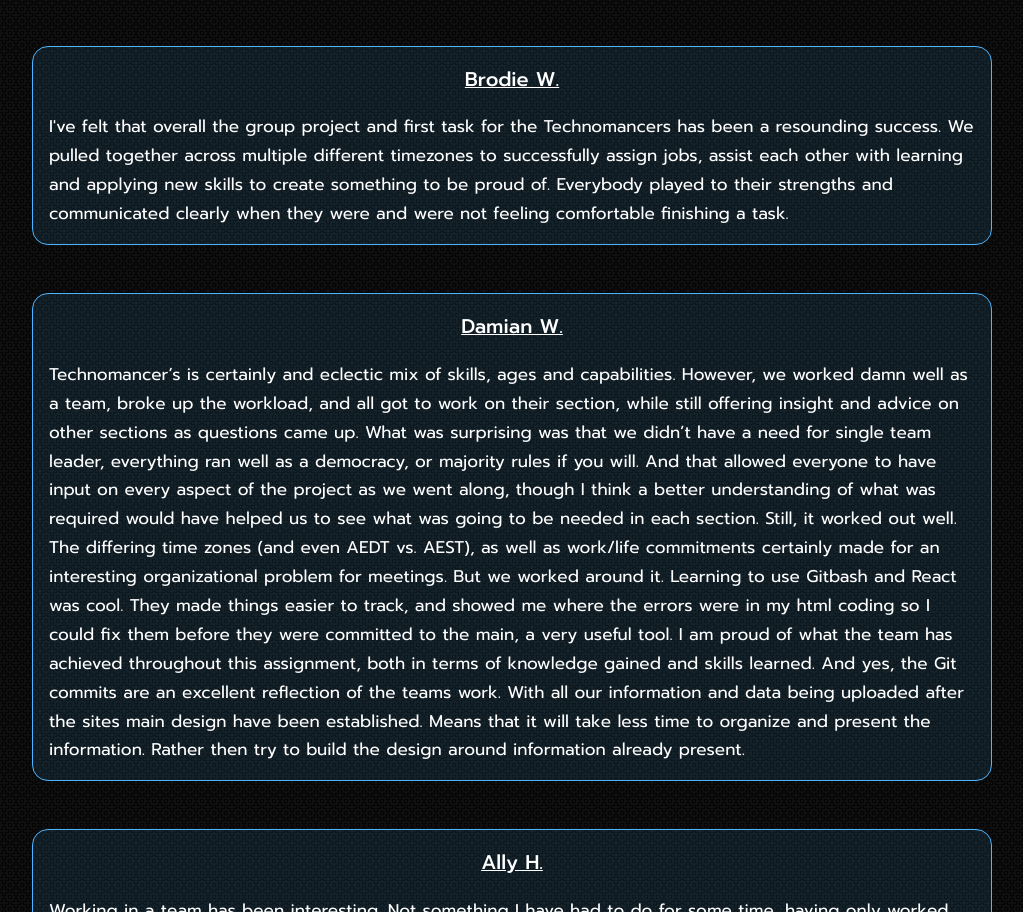
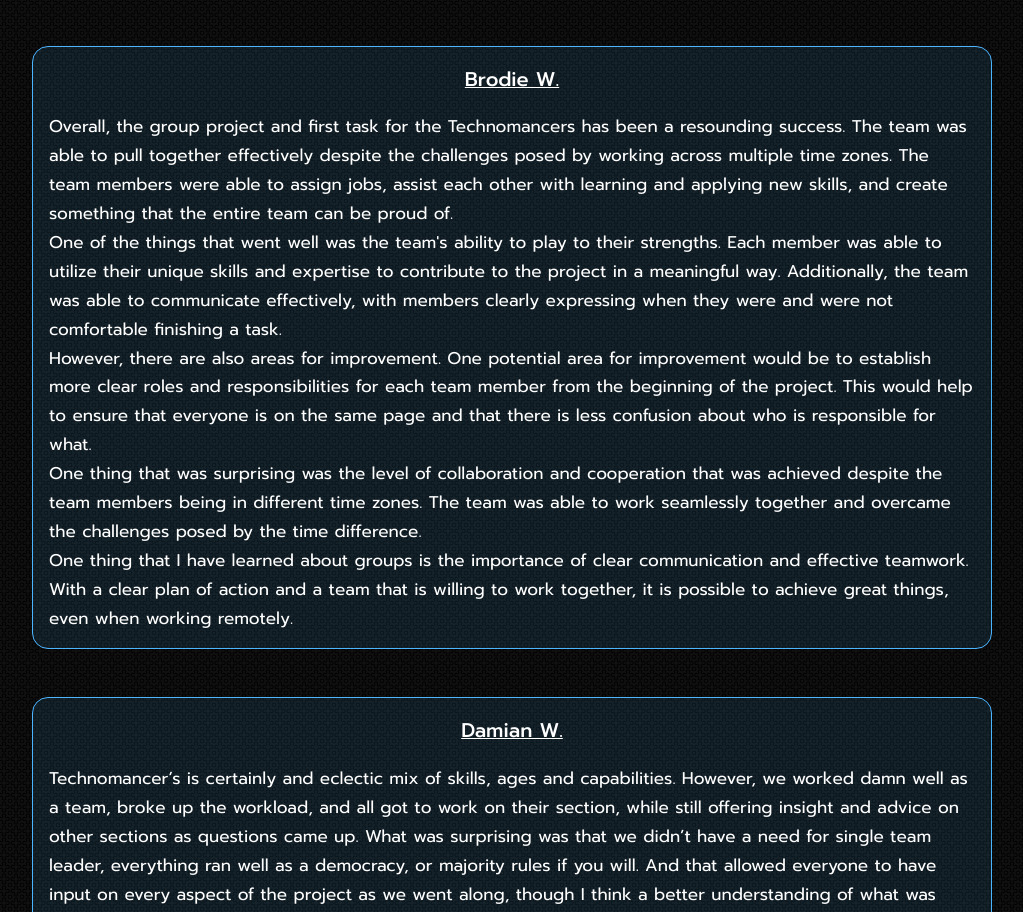
Before and after one commit to skdxxb95/technomancers, a React (Create React App) app: page /#/groupreflection in a window 1280 px wide. Shown: the part 1065-1977 px from the top of the page, without its empty margins (128-1151 px from the left). Built offline with nearby package versions, Linux system fonts and the light colour scheme.

Commit message:
Brodie add more to group reflections

```diff
--- a/src/components/GroupReflection/GroupReflection.jsx
+++ b/src/components/GroupReflection/GroupReflection.jsx
@@ -31,13 +31,14 @@ const GroupReflection = () => {
             <div>
               {/*----- BRODIE'S INTRODUCTION CONTENT ----*/}
               <h3>Brodie W.</h3>
-              <p>
-                I've felt that overall the group project and first task for the Technomancers has been a
-                resounding success. We pulled together across multiple different timezones to successfully
-                assign jobs, assist each other with learning and applying new skills to create something
-                to be proud of. Everybody played to their strengths and communicated clearly when they were
-                and were not feeling comfortable finishing a task.
-              </p>
+              <p>Overall, the group project and first task for the Technomancers has been a resounding success. The team was able to pull together effectively despite the challenges posed by working across multiple time zones. The team members were able to assign jobs, assist each other with learning and applying new skills, and create something that the entire team can be proud of.</p>
+              <p>One of the things that went well was the team's ability to play to their strengths. Each member was able to utilize their unique skills and expertise to contribute to the project in a meaningful way. Additionally, the team was able to communicate effectively, with members clearly expressing when they were and were not comfortable finishing a task.</p>
+              <p>However, there are also areas for improvement. One potential area for improvement would be to establish more clear roles and responsibilities for each team member from the beginning of the project. This would help to ensure that everyone is on the same page and that there is less confusion about who is responsible for what.</p>
+              <p>One thing that was surprising was the level of collaboration and cooperation that was achieved despite the team members being in different time zones. The team was able to work seamlessly together and overcame the challenges posed by the time difference.</p>
+              <p>One thing that I have learned about groups is the importance of clear communication and effective teamwork. With a clear plan of action and a team that is willing to work together, it is possible to achieve great things, even when working remotely.</p>
+
+
+
               {/*------ THIS IS WHERE YOU STOP ------*/}
             </div>
             <div>
```
